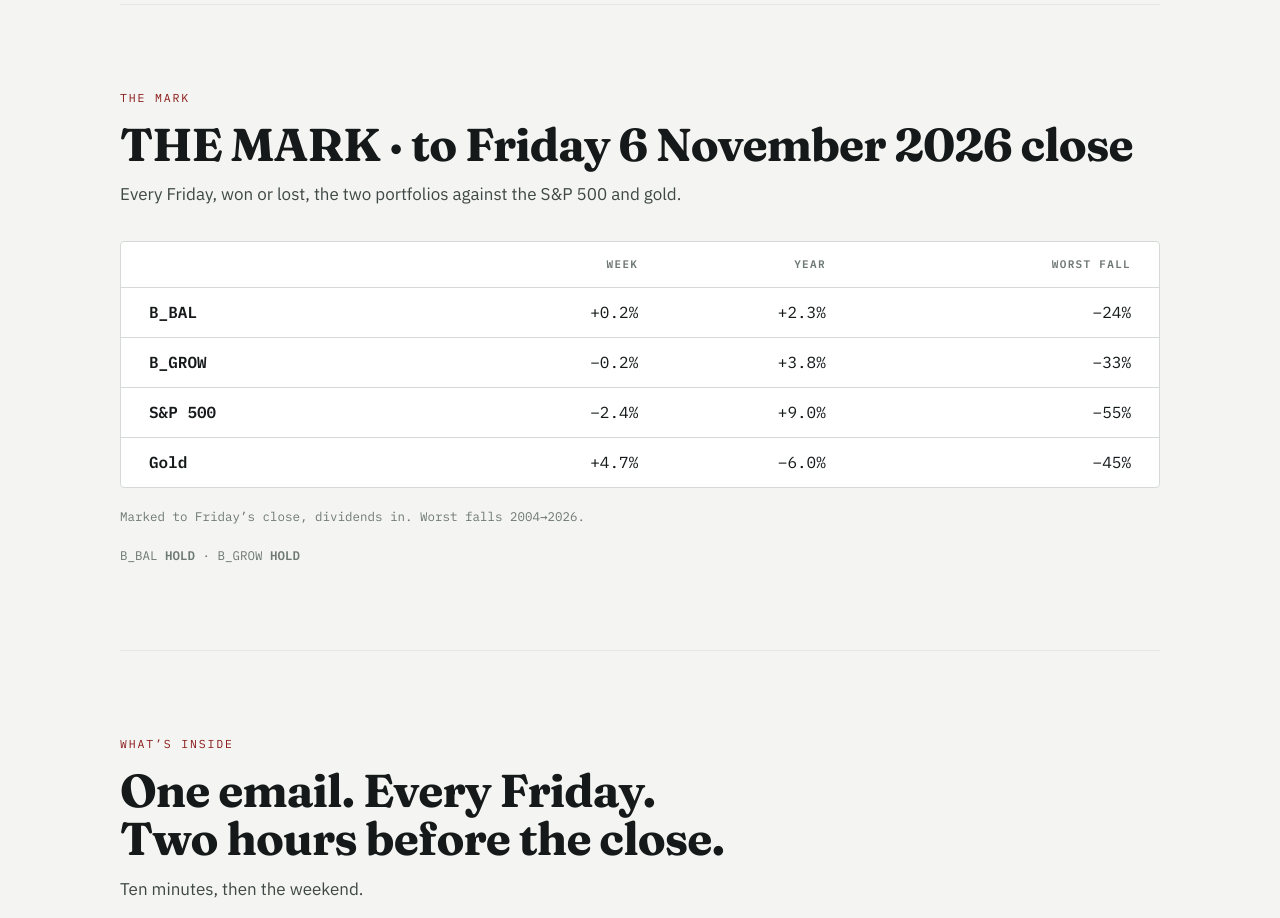
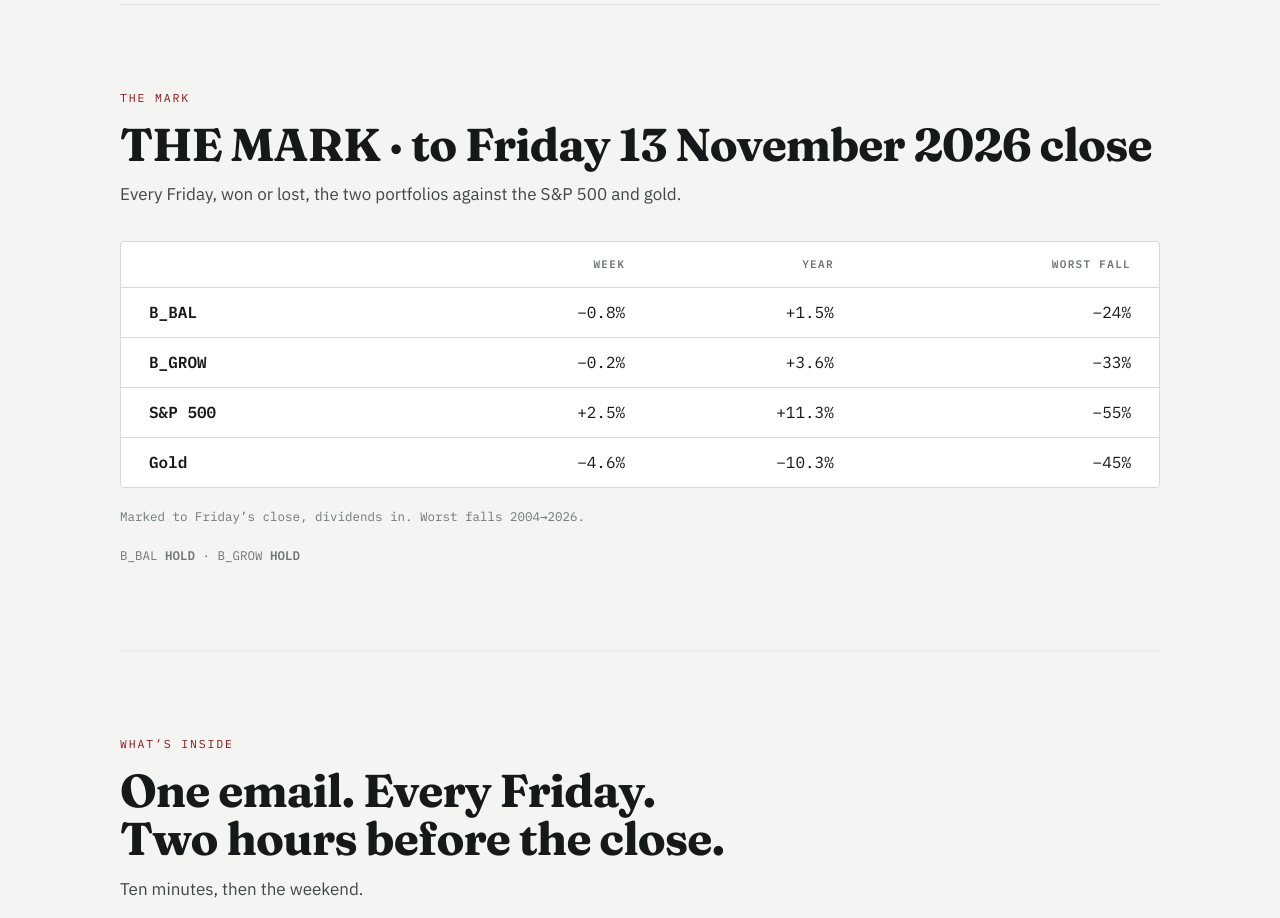
Before and after one commit to StokPix/stokpix.github.io, a plain HTML site: page index.html in a window 1280 px wide. Shown: the part 1280-2198 px from the top of the page. Drawn offline with Linux system fonts and the light colour scheme.

Commit message:
The mark to Friday 13 November 2026

```diff
--- a/index.html
+++ b/index.html
@@ -243,14 +243,14 @@ footer b{color:var(--ink-2)}
 <!-- MARK:START -->
 <section id="mark">
   <p class="eyebrow">The mark</p>
-  <h2>THE MARK &middot; to Friday 6 November 2026 close</h2>
+  <h2>THE MARK &middot; to Friday 13 November 2026 close</h2>
   <p class="sub">Every Friday, won or lost, the two portfolios against the S&amp;P 500 and gold.</p>
   <div class="ledger" style="overflow-x:auto">
     <table style="width:100%;border-collapse:collapse;font-size:16px">
       <thead><tr style="font-family:var(--mono);font-size:11px;letter-spacing:.12em;text-transform:uppercase;color:var(--ink-3)">
         <th style="text-align:left;padding:14px clamp(12px,3vw,28px)"></th><th style="text-align:right;padding:14px 10px">Week</th>
         <th style="text-align:right;padding:14px 10px">Year</th><th style="text-align:right;padding:14px clamp(12px,3vw,28px) 14px 10px">Worst fall</th></tr></thead>
-      <tbody><tr><th scope="row">B_BAL</th><td class="num">+0.2%</td><td class="num">+2.3%</td><td class="num">&minus;24%</td></tr><tr><th scope="row">B_GROW</th><td class="num">&minus;0.2%</td><td class="num">+3.8%</td><td class="num">&minus;33%</td></tr><tr><th scope="row">S&amp;P 500</th><td class="num">&minus;2.4%</td><td class="num">+9.0%</td><td class="num">&minus;55%</td></tr><tr><th scope="row">Gold</th><td class="num">+4.7%</td><td class="num">&minus;6.0%</td><td class="num">&minus;45%</td></tr></tbody>
+      <tbody><tr><th scope="row">B_BAL</th><td class="num">&minus;0.8%</td><td class="num">+1.5%</td><td class="num">&minus;24%</td></tr><tr><th scope="row">B_GROW</th><td class="num">&minus;0.2%</td><td class="num">+3.6%</td><td class="num">&minus;33%</td></tr><tr><th scope="row">S&amp;P 500</th><td class="num">+2.5%</td><td class="num">+11.3%</td><td class="num">&minus;55%</td></tr><tr><th scope="row">Gold</th><td class="num">&minus;4.6%</td><td class="num">&minus;10.3%</td><td class="num">&minus;45%</td></tr></tbody>
     </table>
   </div>
   <p class="compare">Marked to Friday&rsquo;s close, dividends in. Worst falls 2004&rarr;2026.</p>
```
